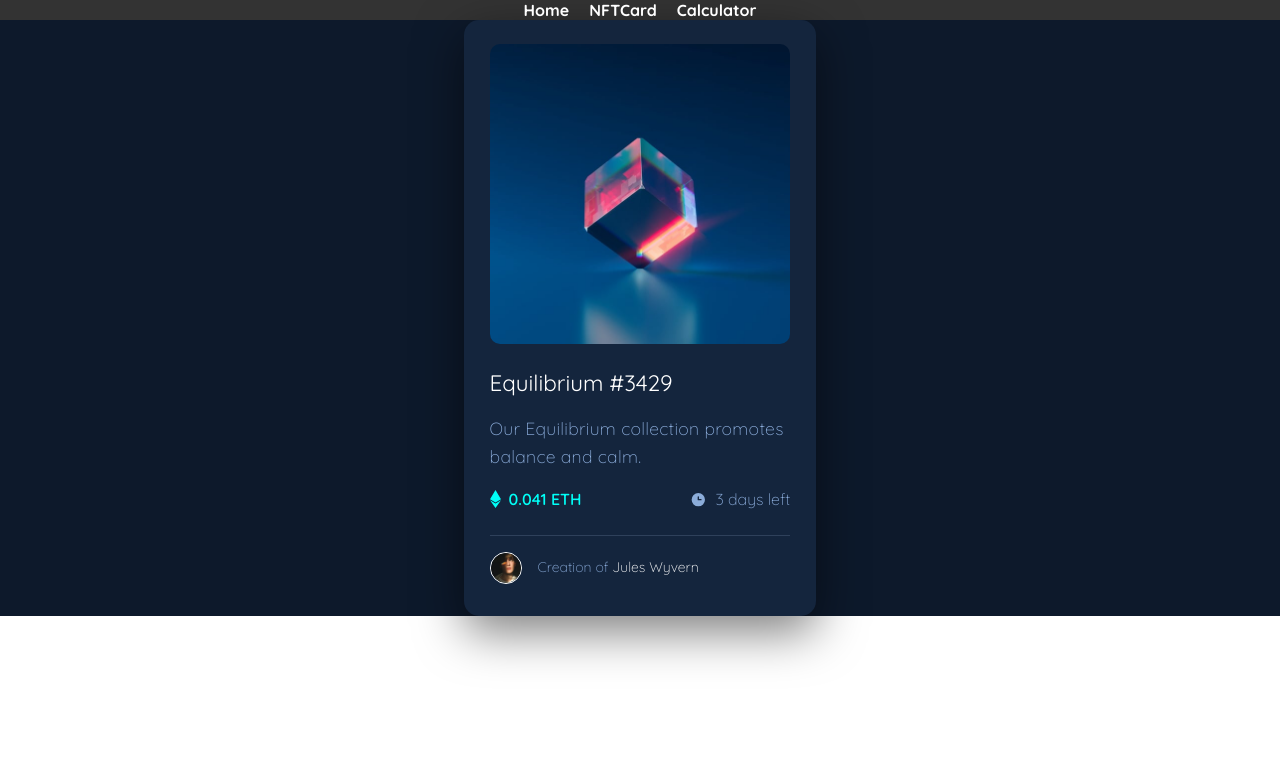
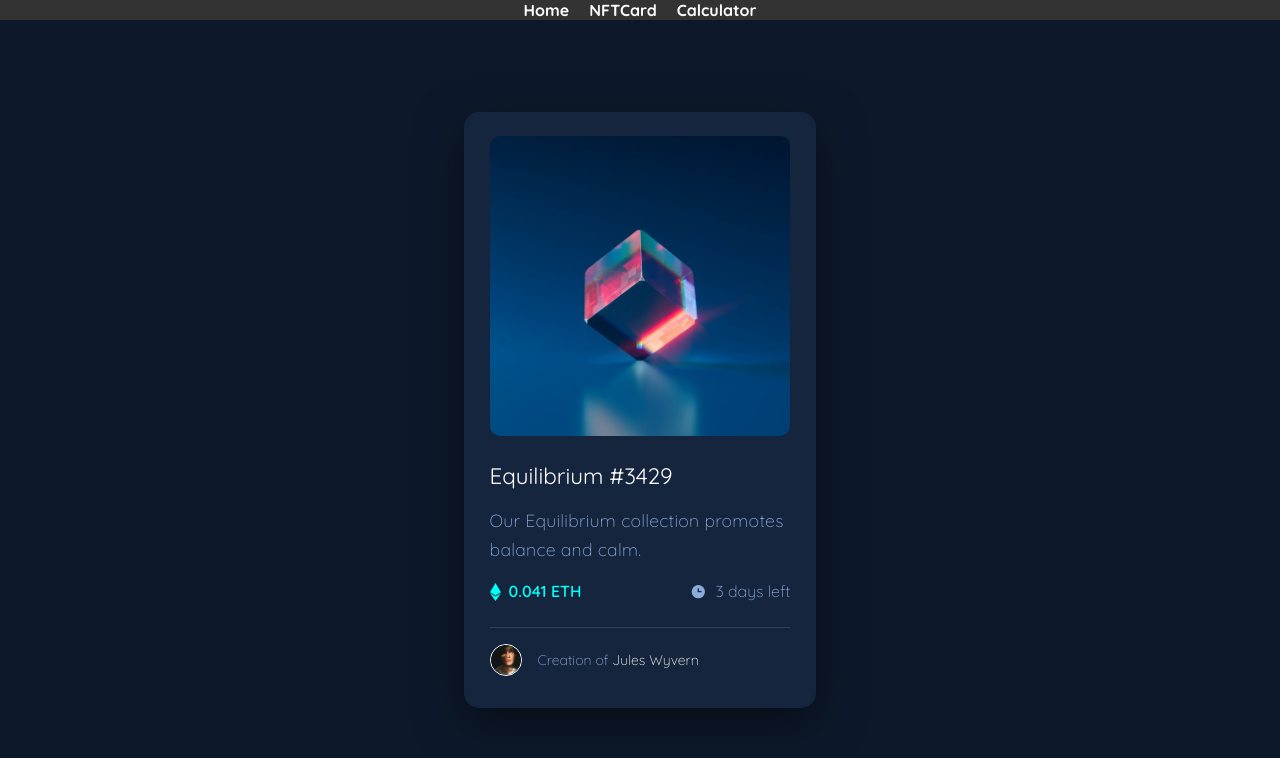
Before and after one commit to owdea/react-rework, a React (Vite) app: page /NFTCard in a window 1280 px wide. Shown: the top 758 px of the page. Built offline with nearby package versions, Linux system fonts and the light colour scheme.

Commit message:
completed backgrounds

```diff
--- a/src/layouts/Layout.tsx
+++ b/src/layouts/Layout.tsx
@@ -2,8 +2,14 @@
 import Navbar from './components/Navbar.tsx';
 
 const Layout = ({ children }) => {
+  const mainDivStyle: React.CSSProperties = {
+    minHeight: '100vh',
+    display: 'flex',
+    flexDirection: 'column'
+  };
+
   return (
-    <div>
+    <div style={mainDivStyle}>
       <Navbar />
       {children}
     </div>
--- a/src/modules/nft/NFTCard.tsx
+++ b/src/modules/nft/NFTCard.tsx
@@ -6,10 +6,11 @@ import overlay from "../../assets/NFTcard/icon-view.svg"
 import styles from "../../styles/NFTcard.module.css";
 
 function NFTCardNew() {
+
   return (
     <div className={styles.body}>
-      <div className={styles.nftBox}> {/*main-card*/}
-        <div className={styles.imgWrapper}> {/*image-container*/}
+      <div className={styles.nftBox}>
+        <div className={styles.imgWrapper}>
           <img className={styles.nftImage} src={equilibrium} alt="Equilibrium"/>
           <div className={styles.overlay}></div>
           <img className={styles.nftOverlay} src={overlay} alt="view-icon" />
--- a/src/pages/Calculator.tsx
+++ b/src/pages/Calculator.tsx
@@ -1,7 +1,14 @@
 import CalculatorComponent from "../modules/calculator/CalculatorComponent";
 
 function Calculator() {
-    return <CalculatorComponent/>
+    const styles: React.CSSProperties  = {
+        flexGrow: 1,
+        display: "flex"
+    }
+    return (
+    <div style={styles}>
+        <CalculatorComponent/>
+    </div>)
 }
 
 export default Calculator;
--- a/src/pages/NFTCardPage.tsx
+++ b/src/pages/NFTCardPage.tsx
@@ -1,8 +1,13 @@
 import NFTCardNew from "../modules/nft/NFTCard";
 
 const Test = () => {
+    const styles: React.CSSProperties  = {
+        flexGrow: 1,
+        display: "flex",
+        justifyContent: "center",
+    }
     return (
-        <div>
+        <div style={styles}>
             <NFTCardNew/>
         </div>
     )
--- a/src/styles/NFTcard.module.css
+++ b/src/styles/NFTcard.module.css
@@ -22,6 +22,10 @@
     color: var(--colour-blue);
     font-weight: 300;
     line-height: 1.6;
+    width: 100%;
+    display: flex;
+    justify-content: center;
+    align-items: center;
 }
 
 p {
@@ -33,7 +37,6 @@ p {
 .nftBox {
     background-color: var(--bg-card);
     width: min(87.5%, 22rem);
-    margin: 0 auto;
     border-radius: 15px;
     padding: 1.5rem 1.6rem 2rem;
     box-shadow: 0 1rem 3rem rgba(0, 0, 0, 0.5);
```
